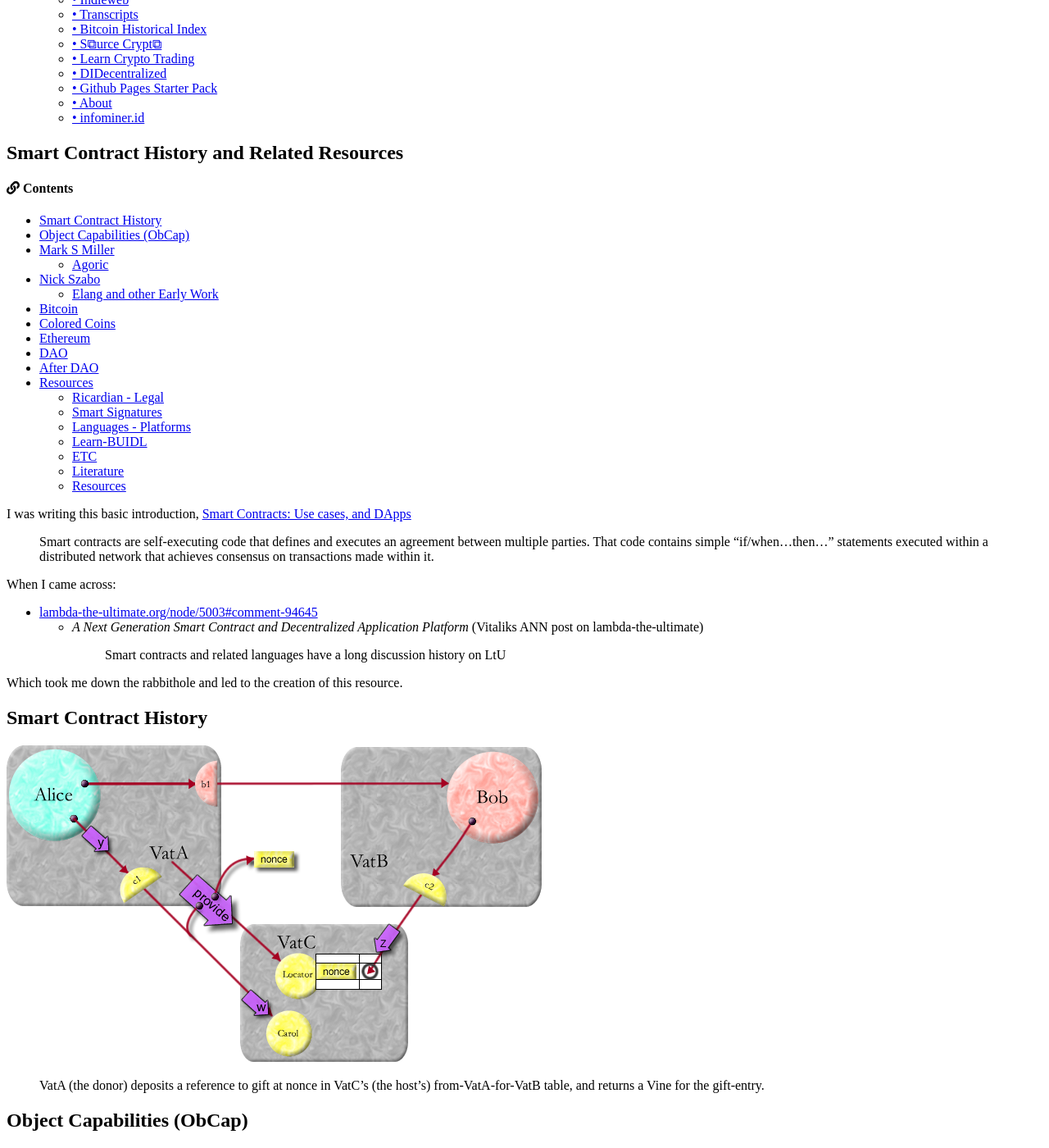
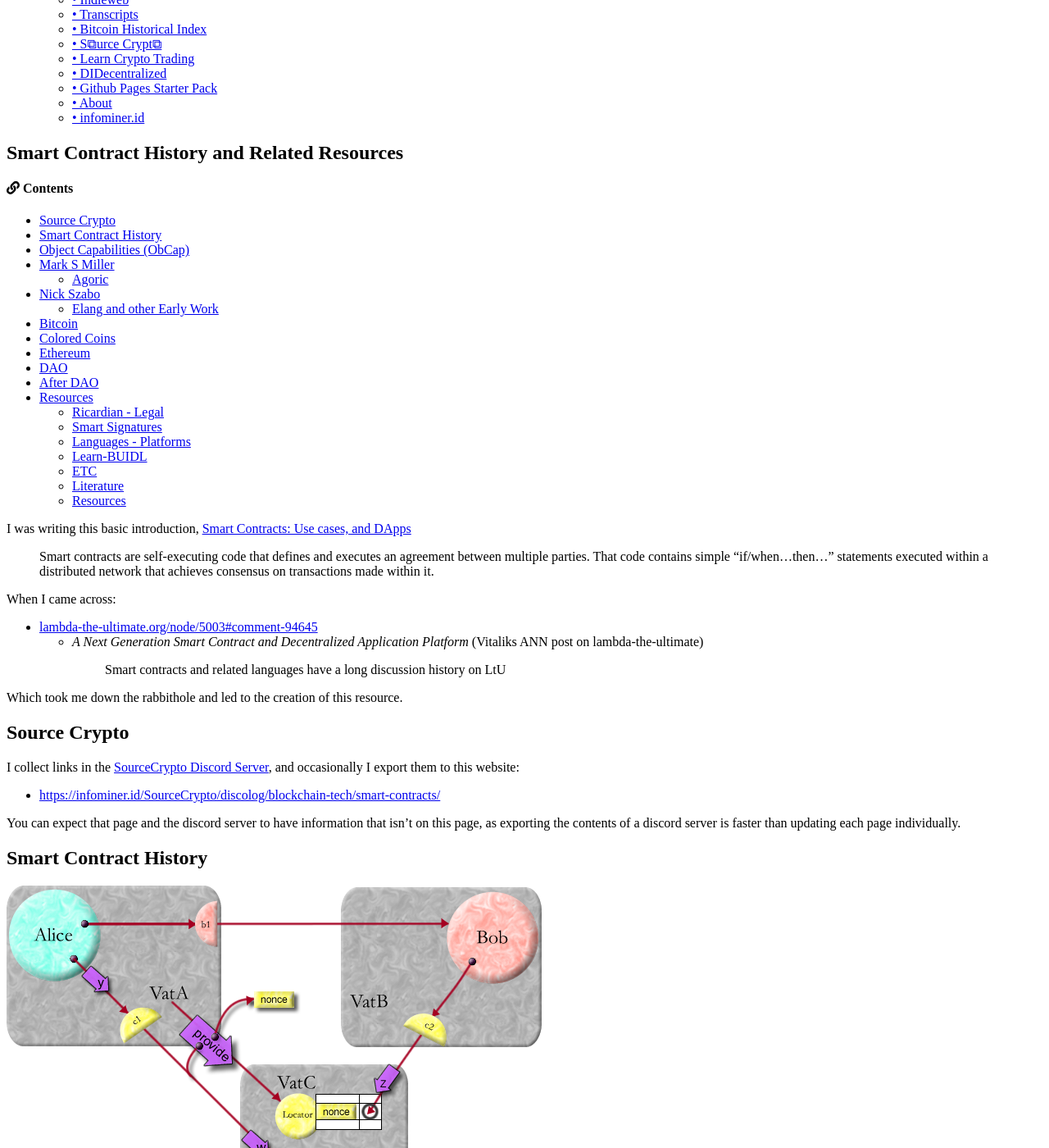
Before and after one commit to bitcoinfo/bitcoin-history, a Jekyll site: the page built from _pages/smart-contracts.md, in a window 1280 px wide and 1400 px high, scrolled down 1616 px. Shown: the whole window at 82% size. Built offline with Jekyll 4.4.1, drawn with Linux system fonts in a browser that asks for light colours; cached includes are drawn as plain includes.

Commit message:
add info about source crypto

```diff
--- a/_pages/smart-contracts.md
+++ b/_pages/smart-contracts.md
@@ -21,6 +21,14 @@ When I came across:
     > Smart contracts and related languages have a long discussion history on LtU
 
 Which took me down the rabbithole and led to the creation of this resource.
+
+## Source Crypto
+
+I collect links in the [SourceCrypto Discord Server](https://discord.gg/esTMt4r), and occasionally I export them to this website:
+
+* [https://infominer.id/SourceCrypto/discolog/blockchain-tech/smart-contracts/](https://infominer.id/SourceCrypto/discolog/blockchain-tech/smart-contracts/)
+
+You can expect that page and the discord server to have information that isn't on this page, as exporting the contents of a discord server is faster than updating each page individually.
 
 ## Smart Contract History
 
```
